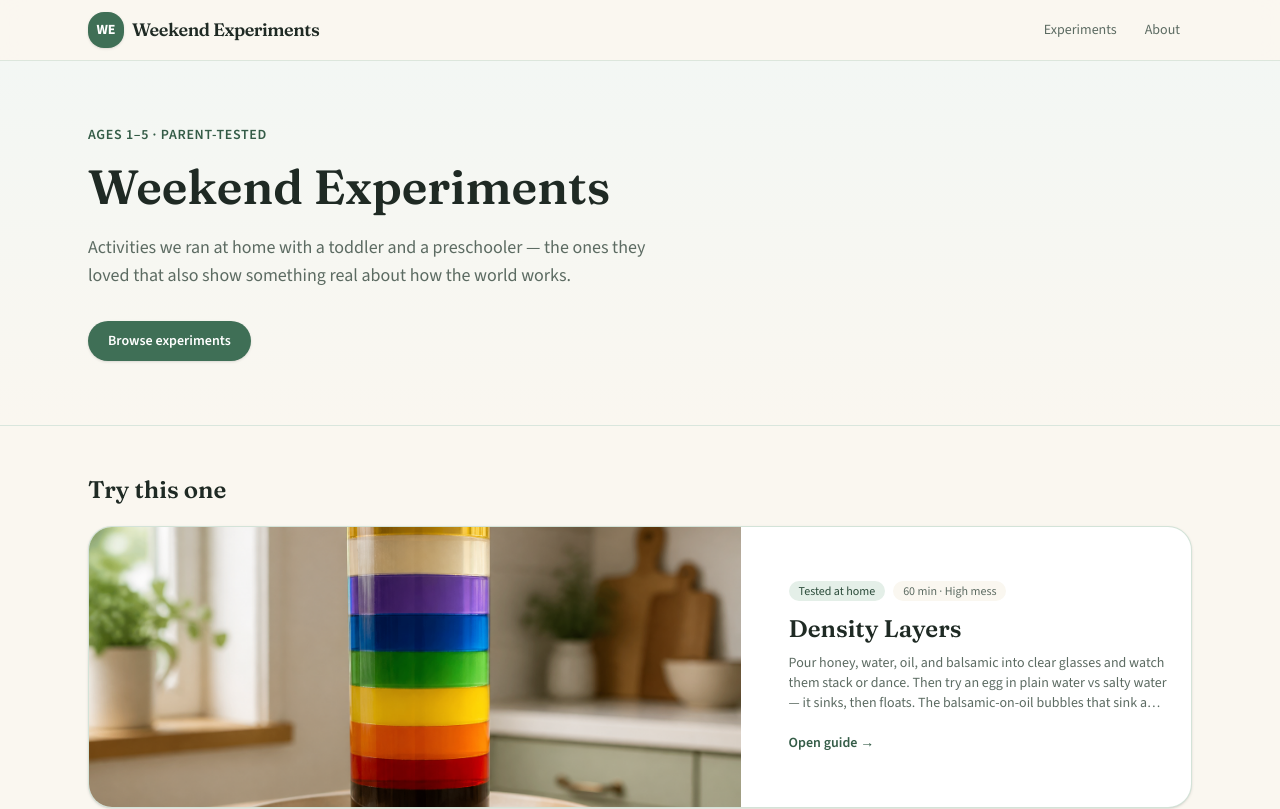
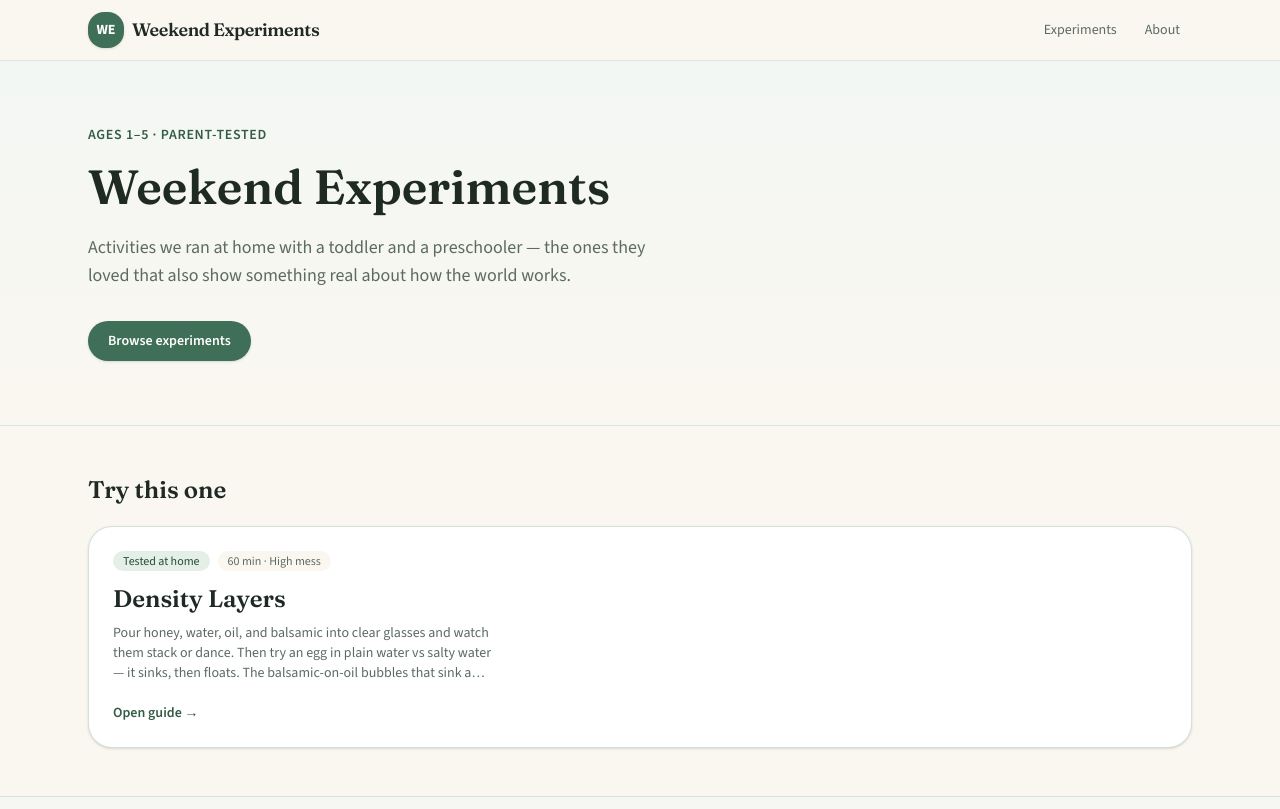
Before and after one commit to Nicolas-dovetta/little-lab-web, a Next.js app: page / in a window 1280 px wide. Shown: the top 809 px of the page. Built offline with nearby package versions, Linux system fonts and the light colour scheme; no server answers; the database is empty.

Commit message:
Remove density-layers hero image

```diff
--- a/src/data/seed.ts
+++ b/src/data/seed.ts
@@ -119,7 +119,7 @@ export const experimentSeeds: ExperimentSeed[] = [
       "Try warm vs cold water, sugar instead of salt, or small toys (grape, cork, coin). Draw the layers afterward. Older kids can predict before pouring.",
     notesFromHome:
       "Real home run with a 3-year-old: egg sinks in plain water, floats after heavy salt. Honey sinks, oil floats. Balsamic on oil makes bubbles that sink then climb — that was the hit. Whole session ~1 hour. Worth the mess.",
-    heroImageUrl: "/images/experiments/density-layers-ten.png",
+    heroImageUrl: null,
     gallery: [
       "/images/experiments/density-layers-glasses.png",
       "/images/experiments/density-layers-poster.png",
```
